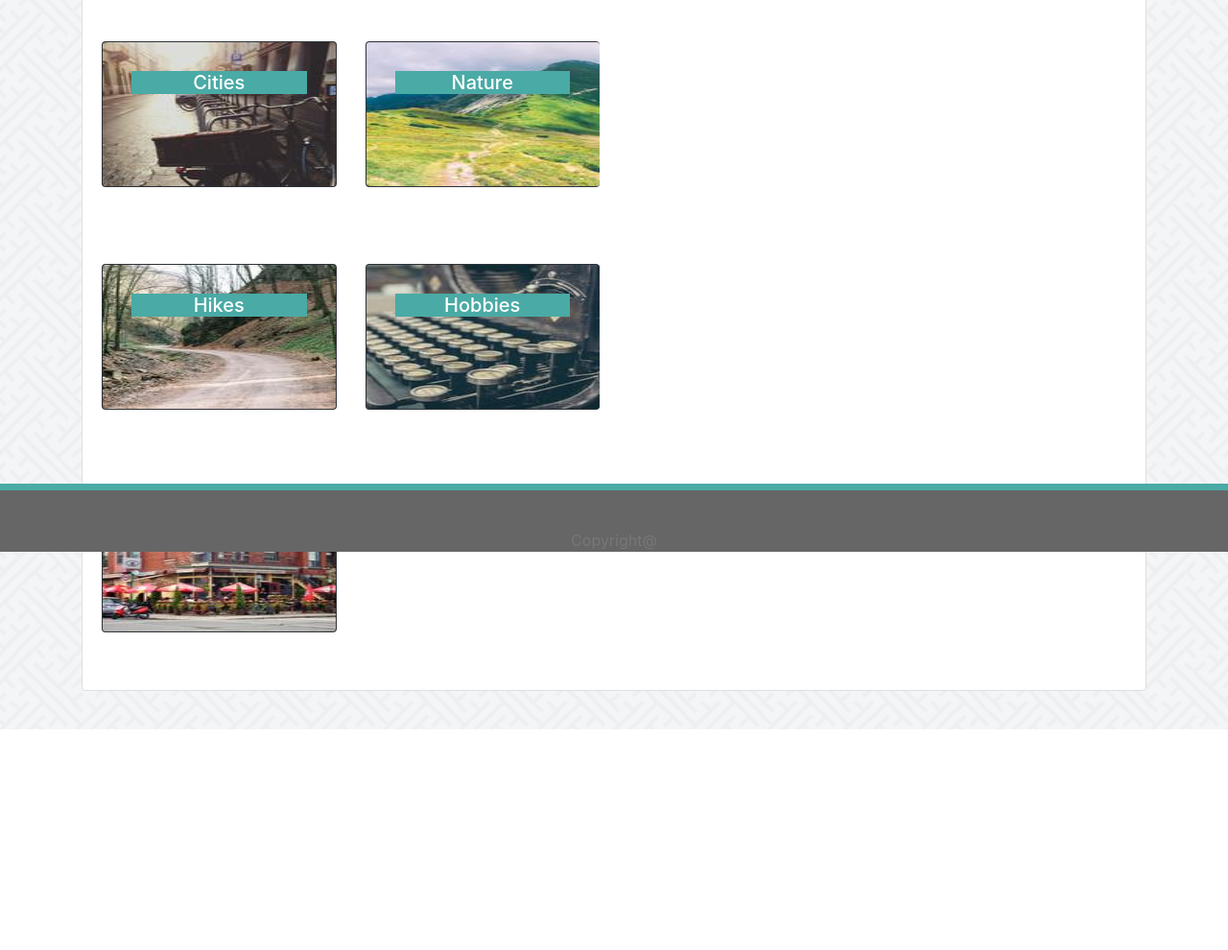
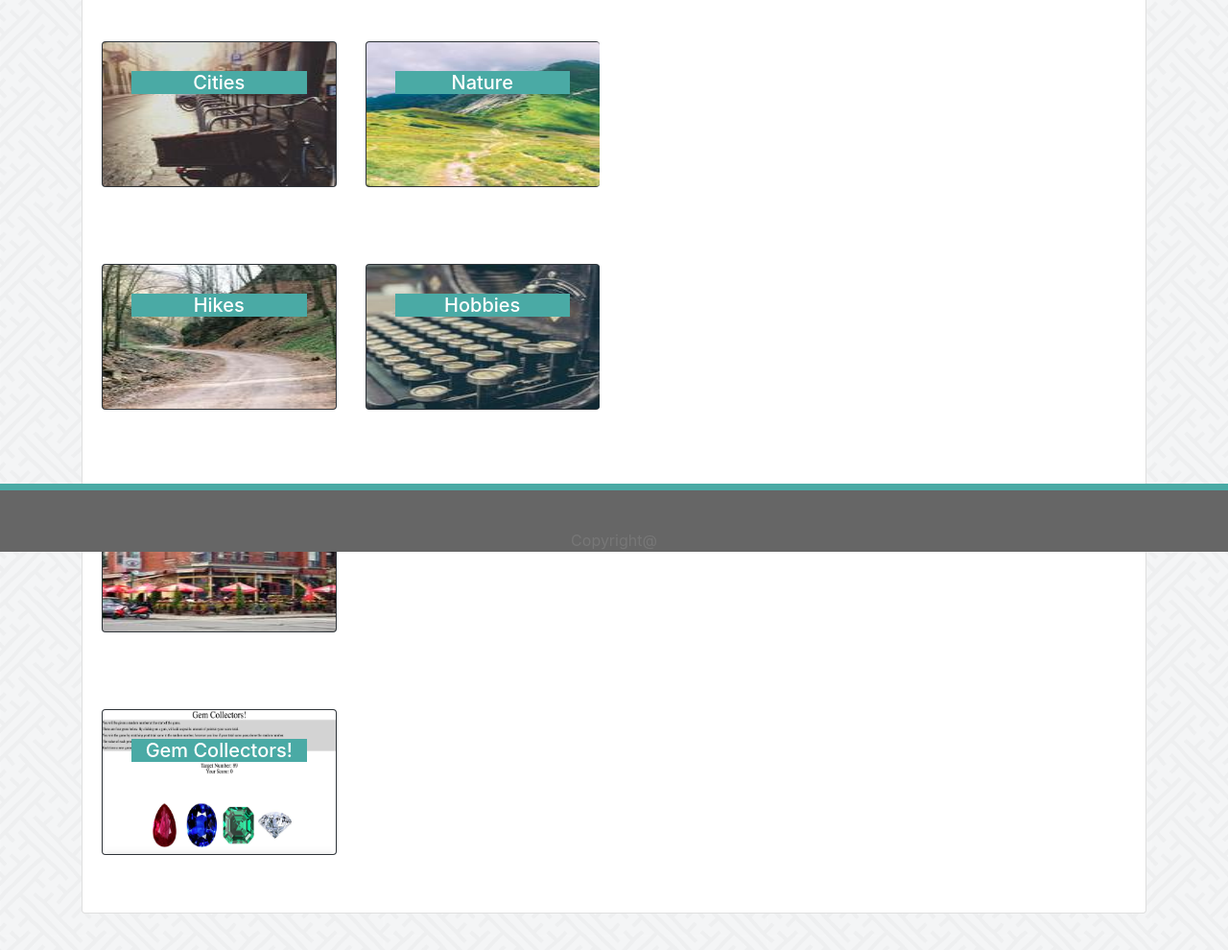
Before and after one commit to RonMelendres/Bootstrap-Portfolio, a plain HTML site: page portfolio.html in a window 1280 px wide. Shown: the part 225-1215 px from the top of the page at 96% size. Before the commit the page ends 985 px from the top, so only its background shows below. Drawn offline with nearby package versions, Linux system fonts and the light colour scheme.

Commit message:
added Gem game to portfolio

```diff
--- a/portfolio.html
+++ b/portfolio.html
@@ -93,6 +93,16 @@
                         </div>
                     </div>
                 </div>
+                <div class="row">
+                    <div class="col-sm-3">
+                        <div class="card bg-dark text-white" class="card-box">
+                            <a href="https://ronmelendres.github.io/unit-4-game/"><img class="card-img" src="./images/HW-image copy.png" alt="Card image" title="Game" style="width:243px"></a>
+                            <div class="card-img-overlay">
+                                <a href="https://ronmelendres.github.io/unit-4-game/"><h5 class="card-title-2">Gem Collectors!</h5></a>
+                            </div>
+                        </div>
+                    </div>
+                </div>
 
             </div>
         </div>
```
Also changed, not shown: images/HW-image copy.png (added).
